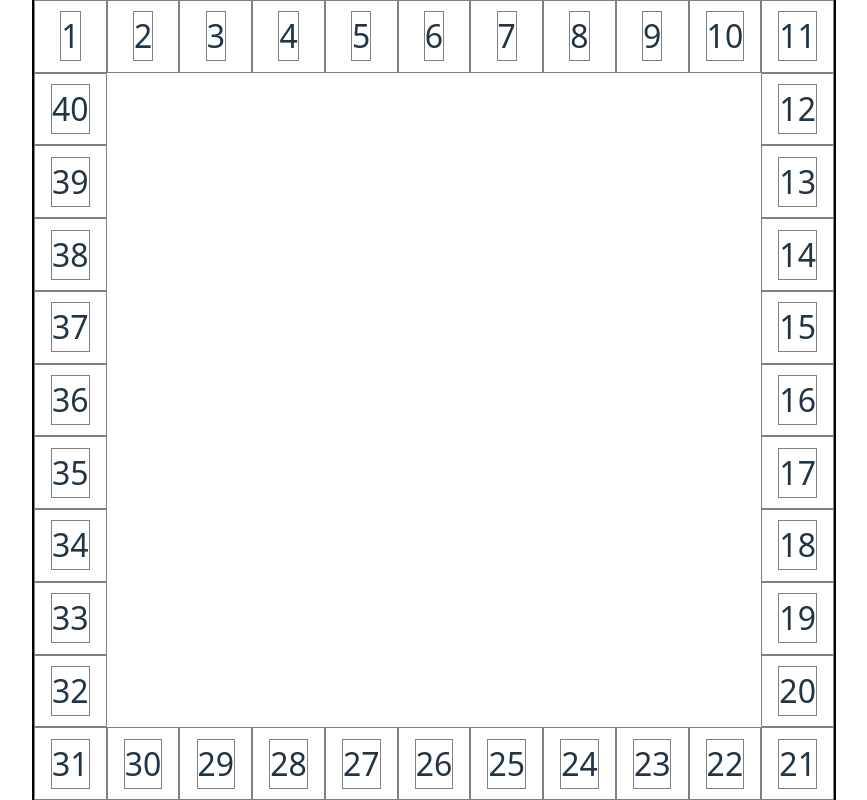
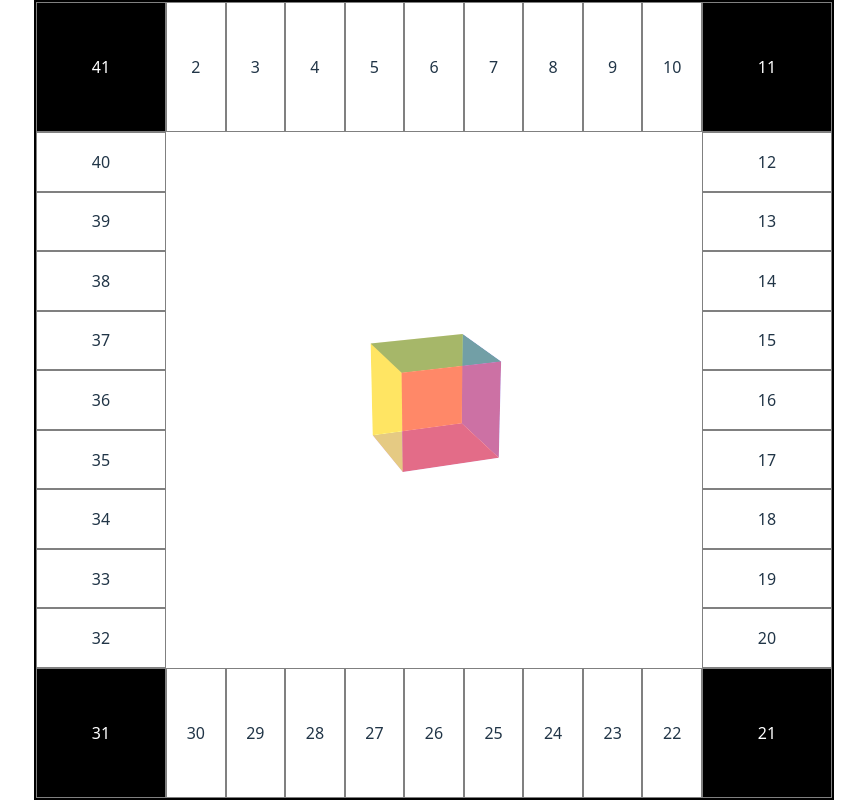
Before and after one commit to GuilleSanzNieto/ProyectoInterfacesMonoply, a React (Vite) app: page / in a window 1280 px wide. Shown: the whole page, without its empty margins (206-1073 px from the left). Built offline with nearby package versions, Linux system fonts and the light colour scheme.

Commit message:
tablero modificado y dados anadidos

```diff
--- /dev/null
+++ b/src/components/Dados.jsx
@@ -0,0 +1,112 @@
+import React, { useRef, useState } from 'react';
+import './styles/Dados.css'; // Asegúrate de que el CSS esté en un archivo llamado CubeSpinner.css
+
+function CubeSpinner() {
+  const [a, setA] = useState(1);
+  const cubeRef = useRef(null);
+  const numRefs = {
+    1: useRef(null),
+    2: useRef(null),
+    3: useRef(null),
+    4: useRef(null),
+    5: useRef(null),
+    6: useRef(null),
+  };
+  const [kindaSpin, setKindaSpin] = useState('');
+
+  const spin = () => {
+    const randomNum = Math.floor(Math.random() * 6) + 1;
+    const randomNumStr = randomNum.toString();
+
+    Object.values(numRefs).forEach((ref) => {
+      if (ref.current) {
+        ref.current.style.animation = '';
+      }
+    });
+
+    let newKindaSpin = '';
+    let newA = '';
+
+    switch (randomNum) {
+      case 1:
+        newKindaSpin = 'one';
+        newA = '1';
+        break;
+      case 2:
+        newKindaSpin = 'two';
+        newA = '2';
+        break;
+      case 3:
+        newKindaSpin = 'three';
+        newA = '3';
+        break;
+      case 4:
+        newKindaSpin = 'four';
+        newA = '4';
+        break;
+      case 5:
+        newKindaSpin = 'five';
+        newA = '5';
+        break;
+      case 6:
+        newKindaSpin = 'six';
+        newA = '6';
+        break;
+      default:
+        break;
+    }
+
+    setKindaSpin(newKindaSpin);
+    setA(newA);
+
+    if (cubeRef.current) {
+      cubeRef.current.style.animationDirection = 'normal';
+      cubeRef.current.style.animation = `${newKindaSpin} 2500ms ease-in-out forwards`;
+    }
+
+    setTimeout(() => {
+      if (numRefs[newA].current) {
+        numRefs[newA].current.style.animation = 'fadeIn 2s linear forwards';
+      }
+    }, 2000);
+  };
+
+  return (
+    <div className="content" onClick={spin}>
+      <div className="cube" id="cube" ref={cubeRef}>
+        <div className="face one">
+          <div className="num" id="num1" ref={numRefs[1]}>
+            1
+          </div>
+        </div>
+        <div className="face two">
+          <div className="num" id="num2" ref={numRefs[2]}>
+            2
+          </div>
+        </div>
+        <div className="face three">
+          <div className="num" id="num3" ref={numRefs[3]}>
+            3
+          </div>
+        </div>
+        <div className="face four">
+          <div className="num" id="num4" ref={numRefs[4]}>
+            4
+          </div>
+        </div>
+        <div className="face five">
+          <div className="num" id="num5" ref={numRefs[5]}>
+            5
+          </div>
+        </div>
+        <div className="face six">
+          <div className="num" id="num6" ref={numRefs[6]}>
+            6
+          </div>
+        </div>
+      </div>
+    </div>
+  );
+}
+
+export default CubeSpinner;
--- a/src/components/Tablero.jsx
+++ b/src/components/Tablero.jsx
@@ -1,44 +1,61 @@
-import React from 'react';
+import React, { useState } from 'react';
 import './styles/Tablero.css';
+import Dados from './Dados';
 
 const Tablero = () => {
+  const [activeIndexes, setActiveIndexes] = useState([]);
+
+  const handleClick = (index) => {
+    const newActiveIndexes = [index, index + 1, index + 2];
+    setActiveIndexes([]);
+
+    newActiveIndexes.forEach((activeIndex, i) => {
+      setTimeout(() => {
+        setActiveIndexes((prev) => [...prev, activeIndex]);
+      }, i * 500);
+    });
+
+    setTimeout(() => {
+      newActiveIndexes.forEach((activeIndex, i) => {
+        setTimeout(() => {
+          setActiveIndexes((prev) => prev.filter((idx) => idx !== activeIndex));
+        }, i * 500);
+      });
+    }, 2000);
+  };
+
   const casillas = [];
-  for (let i = 0; i < 40; i++) {
-    casillas.push(<div key={i} className="casilla">{i + 1}</div>);
+  for (let i = 0; i < 41; i++) {
+    const isCorner = [10, 20, 30, 40].includes(i);
+    const isActive = activeIndexes.includes(i);
+    casillas.push(
+      <div
+        key={i}
+        className={`casilla ${isCorner ? 'casilla-esquina' : ''} ${isActive ? 'recorrer' : ''}`}
+        onClick={() => handleClick(i)}
+      >
+        {i + 1}
+      </div>
+    );
   }
 
   return (
     <div className="tablero">
       <div className="fila-superior">
-        {casillas.map((casilla, index) => {
-          if (index < 11) {
-            return <div key={index} className="casilla">{casilla}</div>;
-          }
-        })}
+        {casillas.slice(1, 10)}
       </div>
-
       <div className="columna-derecha">
-        {casillas.map((casilla, index) => {
-          if (index >= 11 && index < 21) {
-            return <div key={index} className="casilla">{casilla}</div>;
-          }
-        })}
+        {casillas.slice(10, 21)}
       </div>
-
       <div className="fila-inferior">
-        {casillas.map((casilla, index) => {
-            if (index >= 21 && index < 31) {
-              return <div key={index} className="casilla">{casilla}</div>;
-            }
-          })}
+        {casillas.slice(21, 30)}
       </div>
-
       <div className="columna-izquierda">
-        {casillas.slice(31, 40).reverse().map((casilla, index) => {
-          return <div key={30 + index} className="casilla">{casilla}</div>;
-        })}
+        {casillas.slice(30, 41).reverse()}
       </div>
-
+      <div className="casilla-centro">
+        <Dados />
+      </div>
     </div>
   );
 };
--- /dev/null
+++ b/src/components/styles/Dados.css
@@ -0,0 +1,106 @@
+@import url('https://fonts.googleapis.com/css2?family=Cairo:wght@800&family=Indie+Flower&family=Teko:wght@500;600;700&display=swap');
+
+
+
+:root {
+    --size: min(10vw, 100px);
+    --half-size: calc(var(--size) / 2);
+    --minus-half-size: calc(var(--size) / -2);
+}
+* {
+    box-sizing: border-box;
+}
+.content {
+    width: var(--size);
+    height: var(--size);
+    margin: 50px auto;
+    perspective: 1000px;
+}
+.cube {
+    position: relative;
+    transform-style:preserve-3d;
+    width: var(--size);
+    height: var(--size);
+    transform: rotateX(-20deg) rotateY(20deg);
+}
+
+/*CUBE SIDES*/
+
+.face {
+    display: block;
+    position: absolute;
+    top: 0;
+    left: 0;
+    display: flex;
+    justify-content: center;
+    align-items: center;
+
+    height: var(--size);
+    width: var(--size);
+    color: aliceblue;
+
+    font-family: 'Teko', sans-serif;
+}
+.one{
+    background-color: rgba(255, 0, 0, 0.356);
+    transform: translateZ(var(--half-size)); /*front*/
+}
+.two {
+    background-color: rgba(0, 128, 0, 0.349);
+    transform: translateY(var(--minus-half-size)) rotateX(-270deg) ; /*top*/
+}
+.three {
+    background-color: rgba(0, 0, 255, 0.315);
+    transform: translateX(var(--half-size)) rotateY(90deg); /*right*/
+}
+.four {
+    background-color: rgba(255, 255, 0, 0.384);
+    transform: translateX(var(--minus-half-size)) rotateY(-90deg); /*left*/
+}
+.five {
+    background-color: rgba(128, 0, 128, 0.342);
+    transform: translateY(var(--half-size)) rotateX(270deg); /*bottom*/
+}
+.six {
+    background-color: rgba(255, 140, 0, 0.37);
+    transform: translateZ(var(--minus-half-size)) rotateY(180deg); /*back*/
+}
+
+/*NUMBER*/
+
+.num {
+    position:absolute;
+    display: block;
+    opacity: 0%;
+}
+
+/*ANIMATION OF ROTATION*/
+
+@keyframes one {
+    0% {transform: rotateX(-20deg) rotateY(20deg);}
+    100% {transform: rotateX(700deg) rotateY(380deg) rotateZ(360deg);}
+}
+@keyframes two {
+    0% {transform: rotateX(-20deg) rotateY(20deg);}
+    100% {transform: rotateX(610deg) rotateY(720deg) rotateZ(20deg);}
+}
+@keyframes three {
+    0% {transform: rotateX(-20deg) rotateY(20deg);}
+    100% {transform: rotateX(700deg) rotateY(290deg) rotateZ(360deg);}
+}
+@keyframes four {
+    0% {transform: rotateX(-20deg) rotateY(20deg);}
+    100% {transform: rotateX(700deg) rotateY(820deg);}
+}
+@keyframes five {
+    0% {transform: rotateX(-20deg) rotateY(20deg);}
+    100% {transform: rotateX(790deg) rotateY(360deg) rotateZ(340deg);}
+}
+@keyframes six {
+    0% {transform: rotateX(-20deg) rotateY(20deg);}
+    100% {transform: rotateX(700deg) rotateY(200deg) rotateZ(360deg);}
+}
+@keyframes fadeIn {
+    0%{opacity: 0%;}
+    100%{opacity: 100%;}
+}
--- a/src/components/styles/Tablero.css
+++ b/src/components/styles/Tablero.css
@@ -8,10 +8,17 @@ html, body {
   align-items: center;
 }
 
+
+:root {
+  --size_esquina: min(15vw, 130px);
+}
+
 .tablero {
   display: grid;
   width: min(100vw, 100vh);
   height: min(100vw, 100vh);
+  max-width: 800px;
+  max-height: 800px;
   grid-template-columns: repeat(11, 1fr);
   grid-template-rows: repeat(11, 1fr);
   border: 2px solid black;
@@ -22,39 +29,78 @@ html, body {
   display: flex;
   justify-content: center;
   align-items: center;
-  font-size: calc(min(100vw, 100vh) / 25);
+  font-size: calc(min(100vw, 100vh, 400px) / 25);
+}
+
+.casilla-esquina {
+  background-color: black;
+  color: white;
+  aspect-ratio: 1 / 1; /* Asegura que las esquinas sean cuadradas */
 }
 
 /* Fila superior */
 .fila-superior {
-  grid-column: 1 / 12;
+  grid-column: 2 / 11;
   grid-row: 1 / 2;
   display: grid;
-  grid-template-columns: repeat(11, 1fr);
+  grid-template-columns: repeat(9, 1fr);
+  grid-auto-rows: minmax(var(--size_esquina), auto); /* Ajusta la altura de las casillas en la fila superior */
 }
 
 /* Columna derecha (corregido el solapamiento) */
 .columna-derecha {
   grid-column: 11 / 12;
-  grid-row: 2 / 12; /* Antes terminaba en 11, ahora correctamente en 12 */
+  grid-row: 1 / 12; /* Antes terminaba en 11, ahora correctamente en 12 */
   display: grid;
   grid-template-rows: repeat(10, 1fr);
+  grid-auto-columns: minmax(var(--size_esquina), auto) ;
   direction: rtl;
 }
 
 /* Fila inferior (corregido el solapamiento) */
 .fila-inferior {
-  grid-column: 1 / 11;
+  grid-column: 2 / 11;
   grid-row: 11 / 12;
   display: grid;
-  grid-template-columns: repeat(10, 1fr);
+  grid-template-columns: repeat(9, 1fr);
+  grid-auto-rows: minmax(var(--size_esquina), auto); /* Ajusta la altura de las casillas en la fila inferior */
   direction: rtl;
 }
 
 /* Columna izquierda */
 .columna-izquierda {
   grid-column: 1 / 2;
-  grid-row: 2 / 12;
+  grid-row: 1 / 12;
   display: grid;
   grid-template-rows: repeat(10, 1fr);
+  grid-auto-columns: minmax(var(--size_esquina), auto) ;
 }
+
+.casilla-centro {
+  grid-column: 6 / 7;
+  grid-row: 6 / 7;
+  display: flex;
+  justify-content: center;
+  align-items: center;
+}
+
+
+
+
+
+
+/*  ------ ---------*/
+
+
+@keyframes recorrer {
+  0% {
+    background-color: yellow;
+  }
+  100% {
+    background-color: transparent;
+  }
+}
+
+.casilla.recorrer {
+  animation: recorrer 1s ease-in-out;
+}
--- a/src/main.jsx
+++ b/src/main.jsx
@@ -2,6 +2,7 @@ import { StrictMode } from 'react'
 import { createRoot } from 'react-dom/client'
 import './index.css'
 import App from './App.jsx'
+import Dados from './components/Dados.jsx'
 import Tablero from './components/Tablero.jsx'
 
 createRoot(document.getElementById('root')).render(
```
